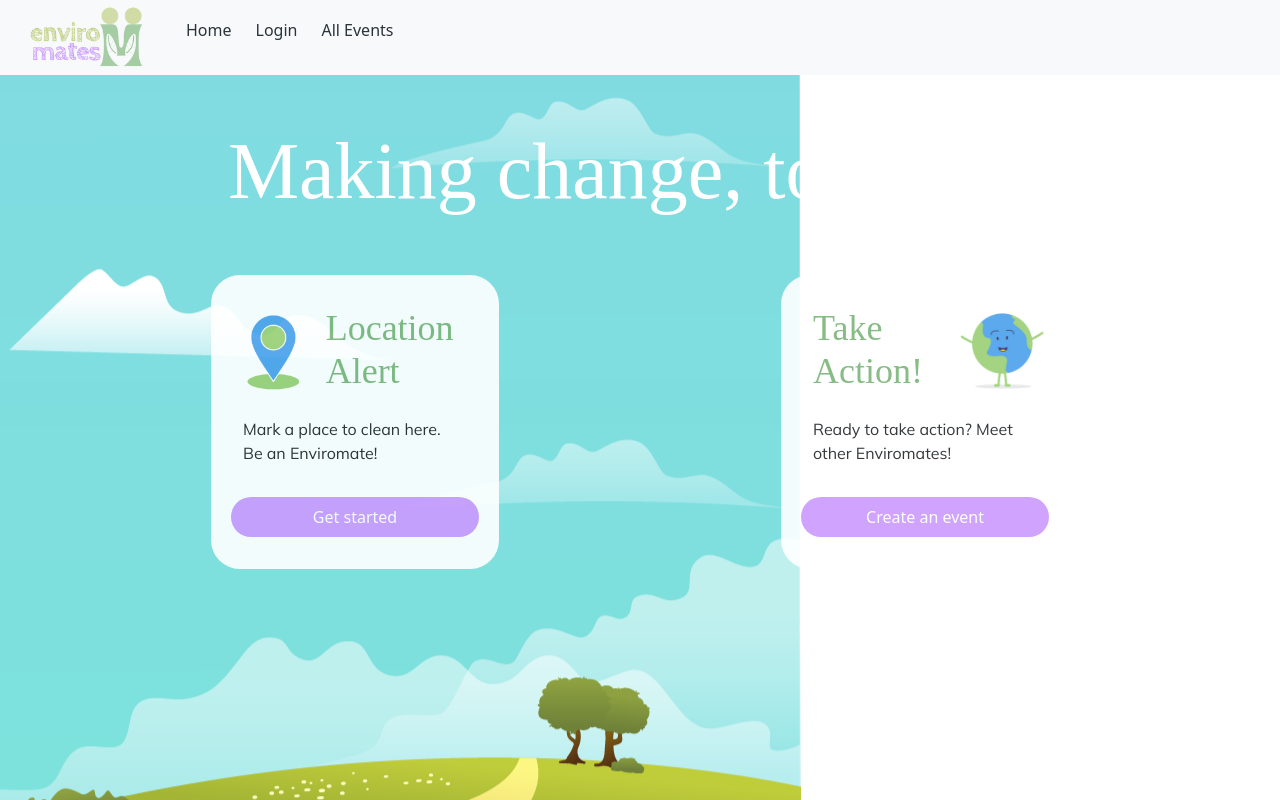
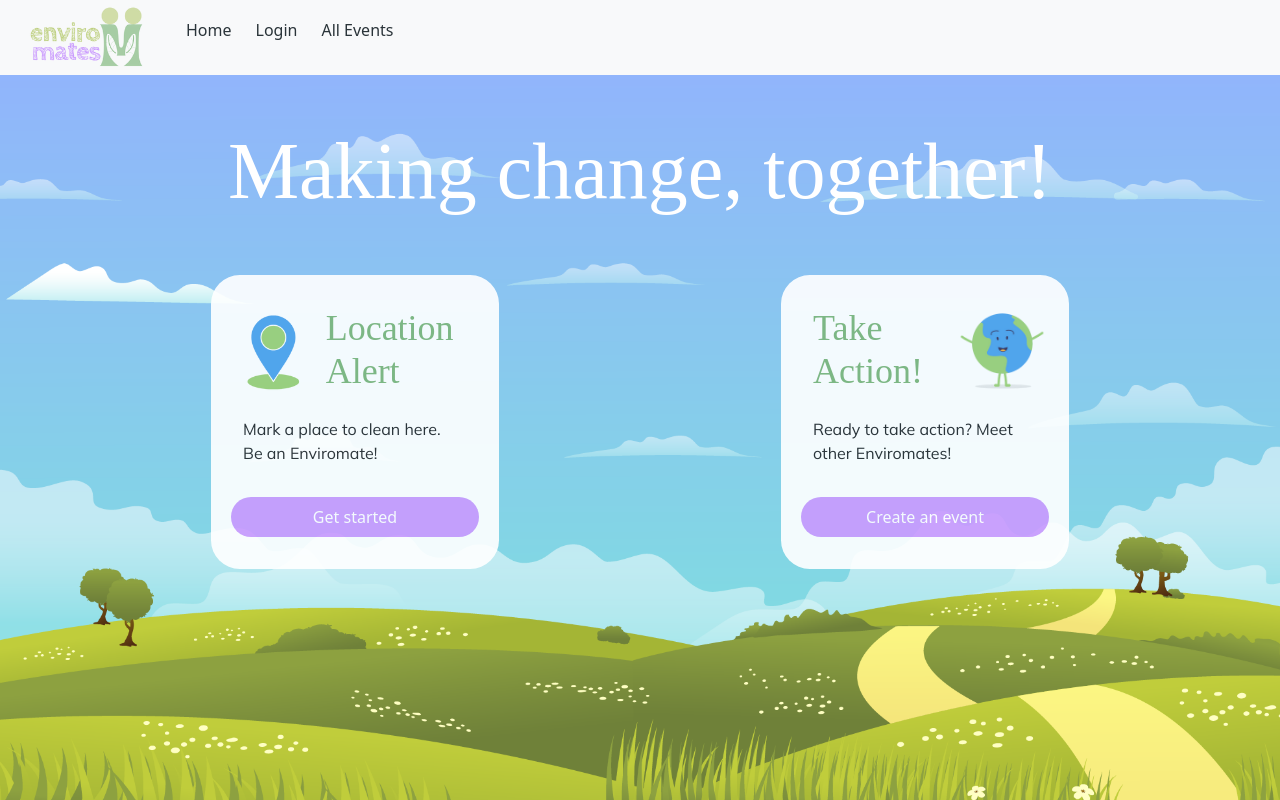
Before and after one commit to TommyHacker/enviromates-client, a React app: page / in a window 1280 px wide. Shown: the top 800 px of the page. Built offline with nearby package versions, Linux system fonts and the light colour scheme; no server answers; a web font is replaced by a local one.

Commit message:
background responsiveness + desktop version addition

```diff
--- a/package.json
+++ b/package.json
@@ -50,6 +50,7 @@
     "react-images-uploading": "^3.1.7",
     "react-leaflet": "^4.0.1",
     "react-redux": "^8.0.2",
+    "react-responsive": "^9.0.0-beta.10",
     "react-router-dom": "^6.3.0"
   }
 }
--- a/src/components/Background/index.css
+++ b/src/components/Background/index.css
@@ -1,6 +1,6 @@
 
   .background {
-    position: absolute;
+    position: fixed;
     margin:0;
     left: 0;
     bottom:0;
@@ -9,6 +9,15 @@
      overflow-y: hidden;
    }
 
+  .backgroundHorizontal{
+    position: fixed;
+    margin:0;
+    left: 0;
+    bottom:0;
+     min-width:100vw;
+     z-index: -1;
+     overflow-y: hidden;
+  }
    .main-logo{
      position: absolute;
      left: 0;
--- a/src/components/Background/index.jsx
+++ b/src/components/Background/index.jsx
@@ -1,23 +1,34 @@
 import React from 'react'
-import background from '../../assets/images/background-test.png'
+import background from '../../assets/images/background-test.png';
+import backgroundHorizontal from '../../assets/images/background-horizontal.png'
 import './index.css'
 import Container from 'react-bootstrap/Container'
 import Image from 'react-bootstrap/Image'
 import { motion } from 'framer-motion'
 import Navigation from '../Navigation'
+import { useMediaQuery } from 'react-responsive'
 
 export default function Background() {
+
+  // Background responsiveness
+  const isDesktopOrLaptop = useMediaQuery({ query: '(min-width: 1224px)' })
+  const isTabletOrMobile = useMediaQuery({ query: '(max-width: 1224px)' })
+
     return (
-        <Container style={{margin: '0', padding: '0', width: '100vw'}}>
+      <>
           <Navigation />
+
+            {isDesktopOrLaptop && <div className='backgroundHorizontal'> <Image style={{margin: 'auto', padding: '0', width: '100vw'}} src={backgroundHorizontal} alt="background"/>
+            </div>}
+
+            {isTabletOrMobile &&
             <motion.div className='background'
-              initial={{ translateY: 0}}
-              animate={{translateY:550}}
-              transition={{ duration: 10}}
-            >
-                <Image fluid src={background} alt="background"/>
-            </motion.div>
-         </Container>
+              initial={{ translateY: 140}}
+              animate={{translateY:950}}
+              transition={{ duration: 20}}>
+              <Image fluid src={background} alt="background"/>
+              </motion.div>}
 
+      </>
     )
   }
--- a/src/pages/AllEvents/index.js
+++ b/src/pages/AllEvents/index.js
@@ -6,9 +6,6 @@ import { useNavigate } from 'react-router-dom';
 import { motion } from 'framer-motion'
 import Accordion from 'react-bootstrap/Accordion';
 import './style.css'
-import teamwork1 from '../../assets/images/teamwork1.png'
-import teamwork2 from '../../assets/images/teamwork2.png'
-import teamwork3 from '../../assets/images/teamwork3.png'
 
 const AllEvents = () => {
 
```
Also changed, not shown: 2 other files (tests, documents, lock files or other folders).
